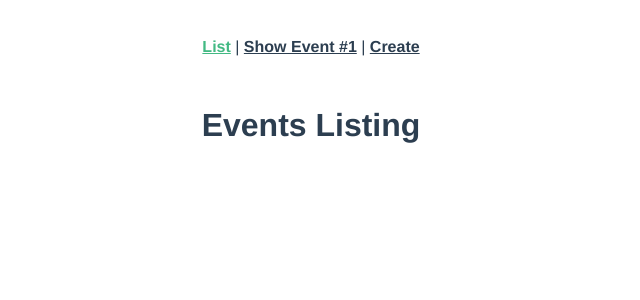
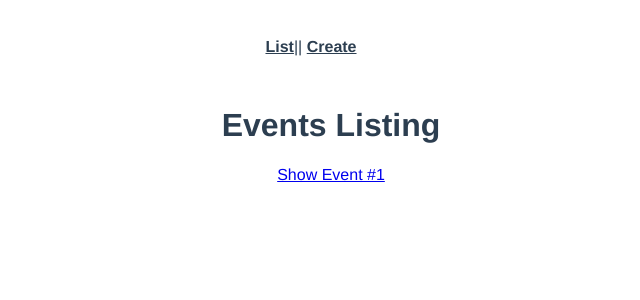
Before and after one commit to Hokedm/isat445, a Vue app in the folder vuemast/real-world-vue/: page /#/ in a window 1280 px wide. Shown: the top 300 px of the page, without its empty margins (329-969 px from the left). Built offline with nearby package versions, Linux system fonts and the light colour scheme.

Commit message:
pushing changes made to vue file from lesson 4 & 5

```diff
--- a/vuemast/real-world-vue/src/App.vue
+++ b/vuemast/real-world-vue/src/App.vue
@@ -1,11 +1,10 @@
 <template>
   <div id="app">
     <div id="nav">
-      <router-link :to="{ name: 'event-list' }">List</router-link> |
-      <router-link :to="{ name: 'event-show' }">Show Event #1</router-link> |
+      <router-link :to="{ name: 'event-list' }">List</router-link>||
       <router-link :to="{ name: 'event-create' }">Create</router-link>
     </div>
-    <router-view/>
+    <router-view />
   </div>
 </template>
 
--- a/vuemast/real-world-vue/src/router.js
+++ b/vuemast/real-world-vue/src/router.js
@@ -7,6 +7,7 @@
 Vue.use(Router)
 
 export default new Router({
+  mode: 'history',
   routes: [
     {
       path: '/',
@@ -14,9 +15,10 @@
       component: EventList
     },
     {
-      path: '/event',
+      path: '/event/:id',
       name: 'event-show',
-      component: EventShow
+      component: EventShow,
+      props: true
     },
     {
       path: '/event/create',
--- a/vuemast/real-world-vue/src/views/EventList.vue
+++ b/vuemast/real-world-vue/src/views/EventList.vue
@@ -1,3 +1,7 @@
 <template>
-  <h1>Events Listing</h1>
+  <dir>
+    <h1>Events Listing</h1>
+
+    <router-link :to="{ name: 'event-show', params: { id: '1' } }">Show Event #1</router-link>
+  </dir>
 </template>
--- a/vuemast/real-world-vue/src/views/EventShow.vue
+++ b/vuemast/real-world-vue/src/views/EventShow.vue
@@ -1,3 +1,8 @@
 <template>
-  <h1>Showing event #1</h1>
+  <h1>Showing event #{{ id }}</h1>
 </template>
+<script>
+export default {
+  props: ['id']
+}
+</script>
```
